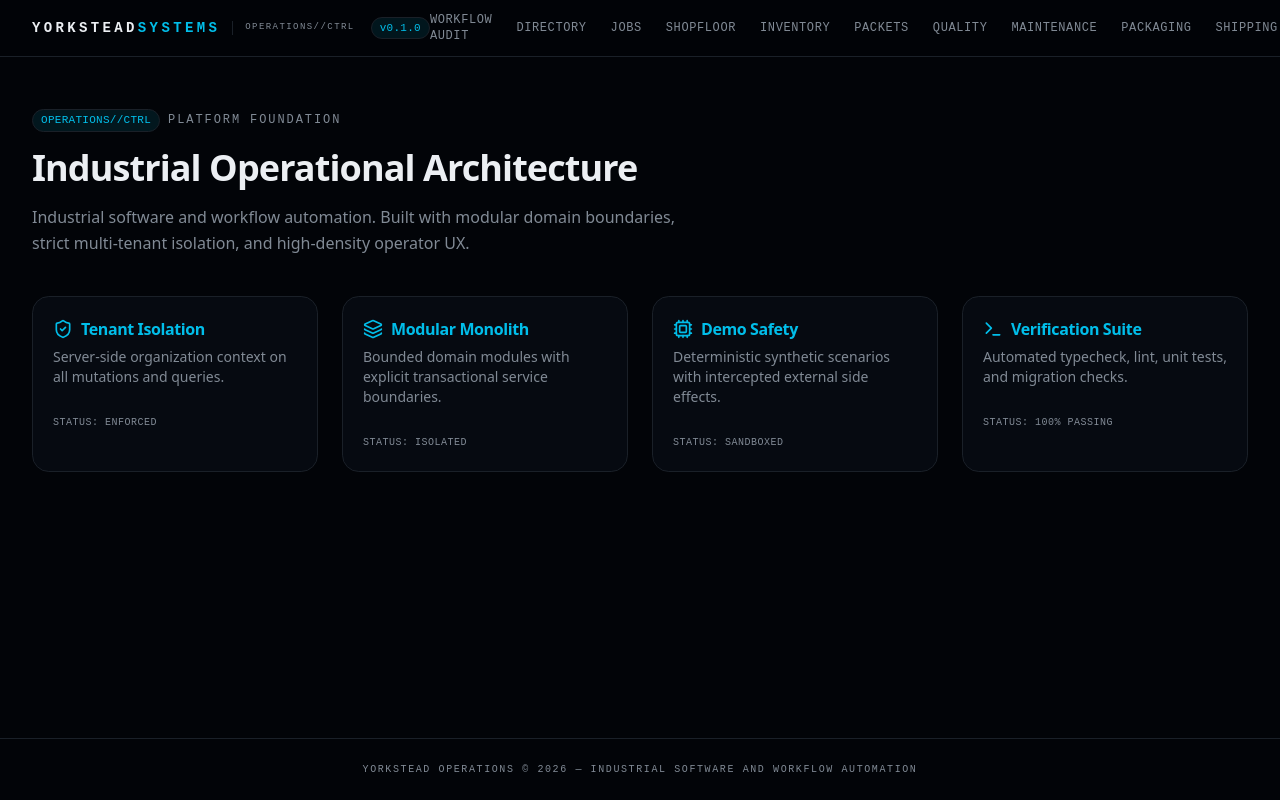
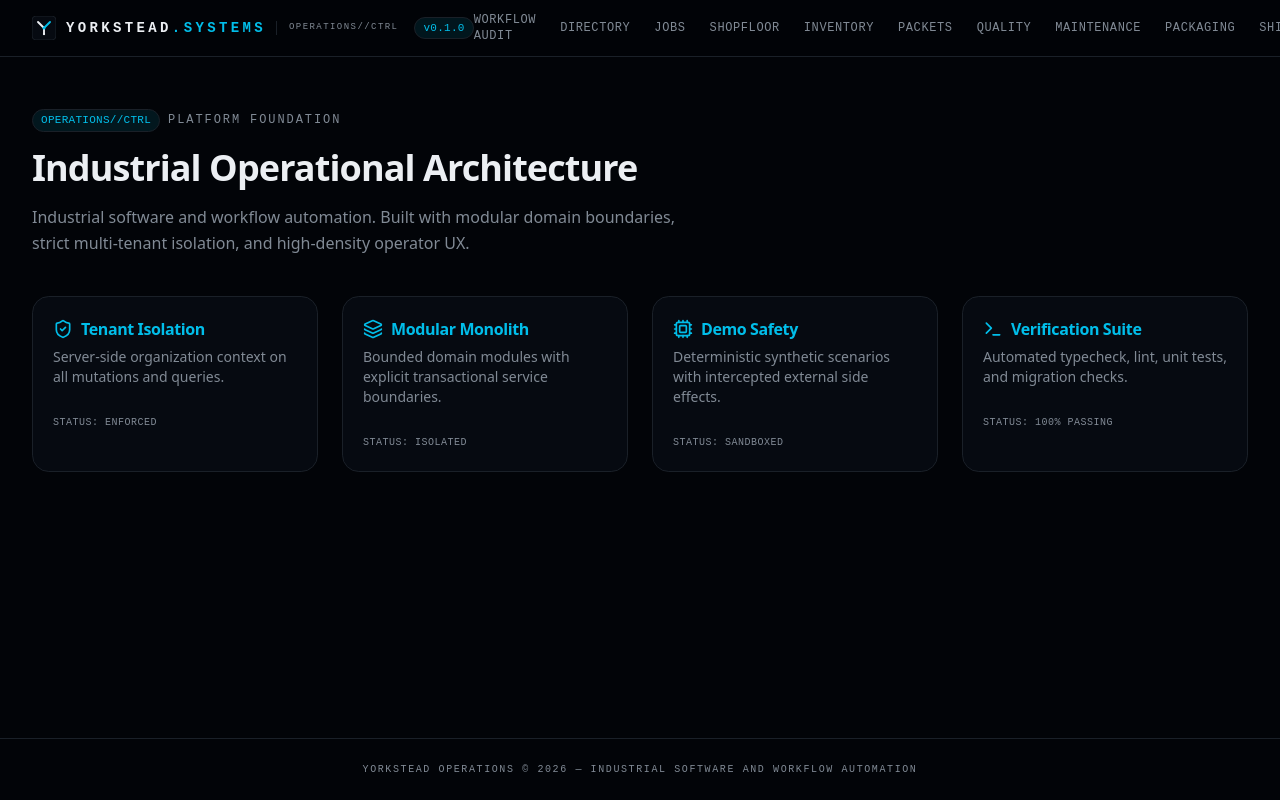
Before and after one commit to 4twentydev/elward-flow, a Next.js app: page / in a window 1280 px wide. Built offline with nearby package versions, Linux system fonts and the light colour scheme.

Commit message:
feat(brand): add Yorkstead precision industrial vector logo mark and dynamic favicon icons

```diff
--- /dev/null
+++ b/app/apple-icon.tsx
@@ -0,0 +1,54 @@
+import { ImageResponse } from "next/og";
+
+export const size = {
+  width: 180,
+  height: 180,
+};
+export const contentType = "image/png";
+
+export default function AppleIcon() {
+  return new ImageResponse(
+    (
+      <div
+        style={{
+          width: "100%",
+          height: "100%",
+          display: "flex",
+          alignItems: "center",
+          justifyContent: "center",
+          backgroundColor: "#0d1117",
+          borderRadius: "36px",
+          border: "4px solid #30363d",
+        }}
+      >
+        <svg
+          width="120"
+          height="120"
+          viewBox="0 0 32 32"
+          fill="none"
+          xmlns="http://www.w3.org/2000/svg"
+        >
+          <path
+            d="M8 8L16 16V24"
+            stroke="#f0f6fc"
+            strokeWidth="2.5"
+            strokeLinecap="round"
+            strokeLinejoin="round"
+          />
+          <path
+            d="M24 8L16 16"
+            stroke="#38bdf8"
+            strokeWidth="2.5"
+            strokeLinecap="round"
+            strokeLinejoin="round"
+          />
+          <circle cx="16" cy="16" r="2" fill="#38bdf8" />
+          <circle cx="16" cy="24" r="1.5" fill="#f0f6fc" />
+        </svg>
+      </div>
+    ),
+    {
+      ...size,
+    }
+  );
+}
--- /dev/null
+++ b/app/icon.tsx
@@ -0,0 +1,55 @@
+import { ImageResponse } from "next/og";
+
+export const size = {
+  width: 32,
+  height: 32,
+};
+export const contentType = "image/png";
+
+export default function Icon() {
+  return new ImageResponse(
+    (
+      <div
+        style={{
+          width: "100%",
+          height: "100%",
+          display: "flex",
+          alignItems: "center",
+          justifyContent: "center",
+          backgroundColor: "#0d1117",
+          borderRadius: "6px",
+          border: "1.5px solid #30363d",
+          position: "relative",
+        }}
+      >
+        <svg
+          width="24"
+          height="24"
+          viewBox="0 0 32 32"
+          fill="none"
+          xmlns="http://www.w3.org/2000/svg"
+        >
+          <path
+            d="M8 8L16 16V24"
+            stroke="#f0f6fc"
+            strokeWidth="3"
+            strokeLinecap="round"
+            strokeLinejoin="round"
+          />
+          <path
+            d="M24 8L16 16"
+            stroke="#38bdf8"
+            strokeWidth="3"
+            strokeLinecap="round"
+            strokeLinejoin="round"
+          />
+          <circle cx="16" cy="16" r="2.5" fill="#38bdf8" />
+          <circle cx="16" cy="24" r="2" fill="#f0f6fc" />
+        </svg>
+      </div>
+    ),
+    {
+      ...size,
+    }
+  );
+}
--- /dev/null
+++ b/components/brand/yorkstead-logo.tsx
@@ -0,0 +1,64 @@
+import * as React from "react";
+
+export function YorksteadMark({
+  size = 24,
+  className = "",
+  ...props
+}: { size?: number; className?: string } & React.SVGProps<SVGSVGElement>) {
+  return (
+    <svg
+      width={size}
+      height={size}
+      viewBox="0 0 32 32"
+      fill="none"
+      xmlns="http://www.w3.org/2000/svg"
+      className={`shrink-0 ${className}`}
+      {...props}
+    >
+      {/* Precision Industrial Monogram: Hexagonal Faceted 'Y' Core */}
+      <rect width="32" height="32" rx="6" className="fill-card stroke-border" strokeWidth="1.5" />
+
+      {/* Upper Left Prismatic Ray */}
+      <path
+        d="M8 8L16 16V24"
+        stroke="currentColor"
+        strokeWidth="2.5"
+        strokeLinecap="round"
+        strokeLinejoin="round"
+        className="text-foreground"
+      />
+      {/* Upper Right Prismatic Ray with Cyan Accent */}
+      <path
+        d="M24 8L16 16"
+        stroke="currentColor"
+        strokeWidth="2.5"
+        strokeLinecap="round"
+        strokeLinejoin="round"
+        className="text-primary"
+      />
+      {/* Center Precision Vertex Node */}
+      <circle cx="16" cy="16" r="2" className="fill-primary" />
+      {/* Baseline Anchor Accent */}
+      <circle cx="16" cy="24" r="1.5" className="fill-foreground" />
+    </svg>
+  );
+}
+
+export function YorksteadLogoLockup({
+  size = 28,
+  className = "",
+}: {
+  size?: number;
+  className?: string;
+}) {
+  return (
+    <div className={`inline-flex items-center gap-2.5 ${className}`}>
+      <YorksteadMark size={size} />
+      <div className="flex flex-col">
+        <span className="font-mono text-sm font-bold tracking-[0.24em] text-foreground leading-none">
+          YORKSTEAD<span className="text-primary">.SYSTEMS</span>
+        </span>
+      </div>
+    </div>
+  );
+}
--- a/components/shell/header.tsx
+++ b/components/shell/header.tsx
@@ -3,6 +3,7 @@
 import * as React from "react";
 import Link from "next/link";
 import { brand } from "@/lib/brand";
+import { YorksteadMark } from "@/components/brand/yorkstead-logo";
 import { Badge } from "@/components/ui/badge";
 import { MobileNav } from "@/components/shell/mobile-nav";
 
@@ -15,9 +16,10 @@ export function Header() {
     <header className="sticky top-0 z-40 w-full border-b border-border bg-background/80 backdrop-blur-sm">
       <div className="mx-auto flex h-14 max-w-7xl items-center justify-between px-4 sm:px-6 lg:px-8">
         <div className="flex items-center gap-4">
-          <Link href="/" className="inline-flex items-center gap-3" aria-label={brand.name}>
+          <Link href="/" className="inline-flex items-center gap-2.5" aria-label={brand.name}>
+            <YorksteadMark size={24} />
             <span className="font-mono text-sm font-bold tracking-[0.24em] text-foreground">
-              {brand.wordmark}<span className="text-primary">{brand.domainSuffix}</span>
+              {brand.wordmark}<span className="text-primary">.{brand.domainSuffix}</span>
             </span>
             <span className="hidden border-l border-border pl-3 font-mono text-[9px] uppercase tracking-[0.16em] text-muted-foreground sm:inline-block">
               {brand.systemName}
--- a/components/shell/mobile-nav.tsx
+++ b/components/shell/mobile-nav.tsx
@@ -4,6 +4,8 @@ import * as React from "react";
 import Link from "next/link";
 import { Menu, X } from "lucide-react";
 import { Button } from "@/components/ui/button";
+import { brand } from "@/lib/brand";
+import { YorksteadMark } from "@/components/brand/yorkstead-logo";
 
 export function MobileNav() {
   const [open, setOpen] = React.useState(false);
@@ -21,6 +23,12 @@ export function MobileNav() {
 
       {open && (
         <div className="fixed inset-x-0 top-14 border-b border-border bg-background/95 p-6 backdrop-blur-md">
+          <div className="mb-4 flex items-center gap-2.5 border-b border-border pb-3">
+            <YorksteadMark size={20} />
+            <span className="font-mono text-xs font-bold tracking-[0.24em] text-foreground">
+              {brand.wordmark}<span className="text-primary">.{brand.domainSuffix}</span>
+            </span>
+          </div>
           <nav className="flex flex-col gap-4" aria-label="Mobile Navigation">
             <Link
               href="/audit"
```
